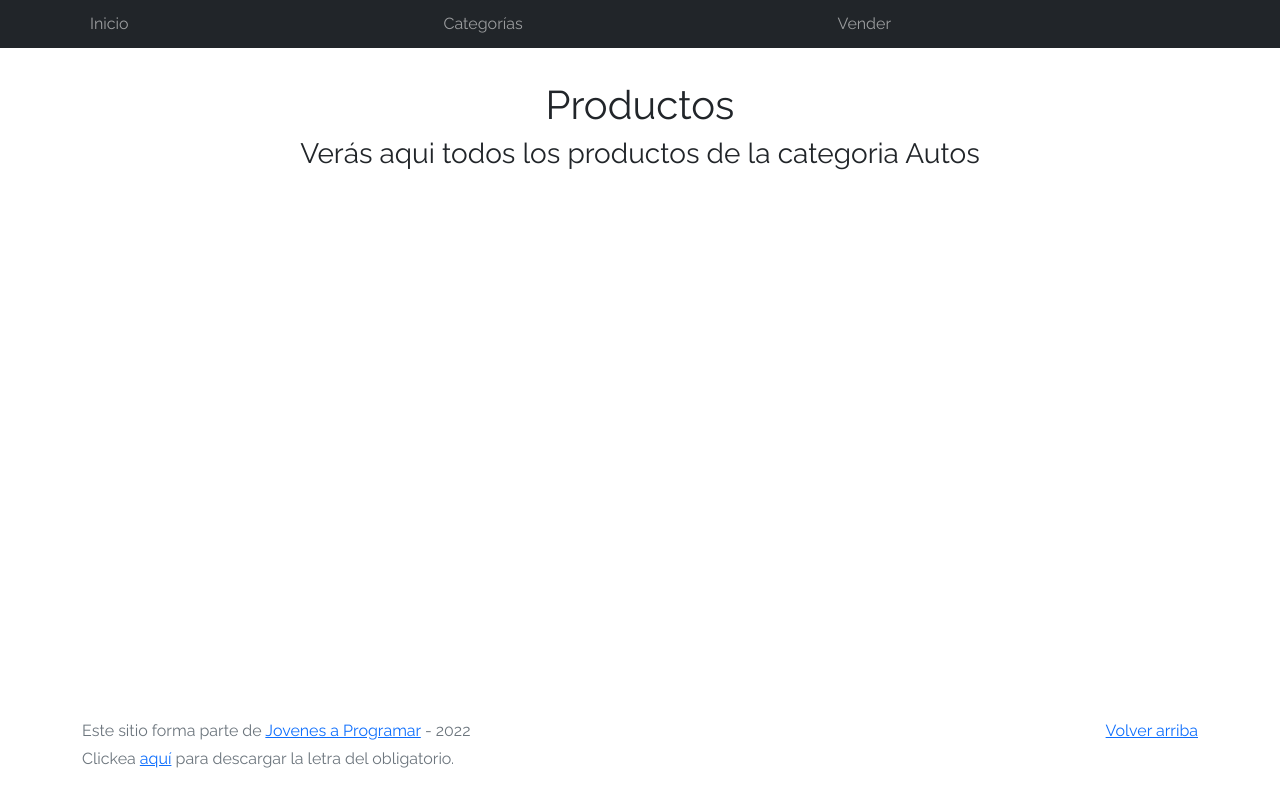
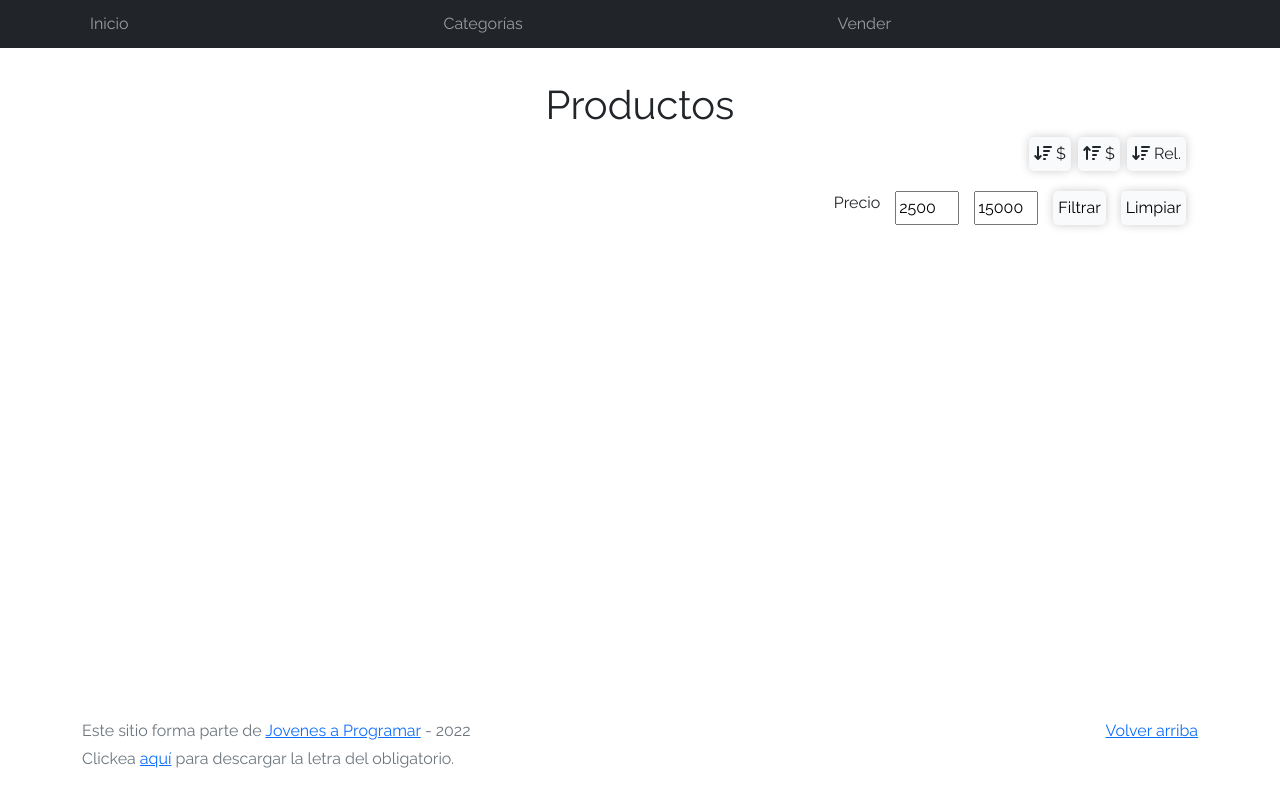
Before and after one commit to melissagaleano/melissagaleano.github.io, a plain HTML site: page products.html in a window 1280 px wide. Drawn offline with Linux system fonts and the light colour scheme; no server answers.

Commit message:
Semana 2

```diff
--- a/css/products.css
+++ b/css/products.css
@@ -5,3 +5,67 @@ h1, h3{
 h1, .container-products{
     margin-top: 3%;
 }
+
+.filter-icons{
+    display: flex;
+    width: fit-content;
+    margin-left: auto;
+    gap: 7px;
+
+}
+.filter-icons div{
+    background-color: #f9fafb;
+    padding: 5px;
+    border-radius: 5px;
+    box-shadow: 0px 0px 10px 0px rgba(0,0,0,.2);
+    cursor: pointer;
+    transition: all .2s ;
+}
+
+.filter-icons div:hover{
+    background-color: #dedede;
+    transform: scale(1.08);
+}
+
+.filter-input{
+    display: flex;
+    width: fit-content;
+     margin-top: 20px;
+    margin-left: auto;
+    gap: 15px;
+    position: relative;
+    right: 0;
+}
+
+input{
+    width: 5vw;
+}
+
+#buttonFilter{
+    background-color: #f9fafb;
+    padding: 5px;
+    border: none;
+    border-radius: 5px;
+    box-shadow: 0px 0px 10px 0px rgba(0,0,0,.2);
+    cursor: pointer;
+    transition: all .2s ;
+}
+
+#buttonFilter:hover{
+    background-color: #dedede;
+    transform: scale(1.08);
+}
+
+#buttonClear{
+    background-color: #f9fafb;
+    padding: 5px;
+    border: none;
+    border-radius: 5px;
+    box-shadow: 0px 0px 10px 0px rgba(0,0,0,.2);
+    cursor: pointer;
+    transition: all .2s ;
+}
+#buttonClear:hover{
+    background-color: #fbdada;
+    transform: scale(1.08);
+}
--- a/js/home.js
+++ b/js/home.js
@@ -12,3 +12,9 @@ document.addEventListener("DOMContentLoaded", function(){
         window.location = "products.html"
     });
 });
+
+let storage = localStorage.getItem('email');
+
+const emailStorage = document.getElementById('email');
+
+emailStorage.innerHTML = storage;
--- a/js/products.js
+++ b/js/products.js
@@ -1,43 +1,99 @@
-let list = [];
-const containerProducts = document.querySelector('.container-products')
-let htmlContentToAppend = "";
+let lista = [];
+const ls = localStorage.getItem('catID')
+const cat = ls == 101 ? { id: 101, name: 'Autos' } : ls == 102 ? { id: 102, name: 'Juguetes' } : { id: 103, name: 'Muebles' };
+const containerProducts = document.getElementById('container-products');
 
-const fetchApi = async () =>{
-    const product = "https://japceibal.github.io/emercado-api/cats_products/101.json";
-    await fetch(product)
+const fetchAPI = async () => {
+    const url = `https://japceibal.github.io/emercado-api/cats_products/${cat.id}.json`
+    await fetch(url)
         .then(response => response.json())
-        .then(data => list = data.products);
-    showCategoriesList();
+        .then(data => {lista = data.products; showCategoriesList(lista)});
 }
-fetchApi();
+fetchAPI();
 
-
-const showCategoriesList = () =>{
-    console.log(list);
-
-    list.map(product => (
-        htmlContentToAppend += `
+function showCategoriesList(array) {
+    let html = '';
+    array.map(item => {
+        html +=
+            `
                 <div class="list-group-item list-group-item-action">
                     <div class="row">
                         <div class="col-3">
-                    <img src="` + product.image+ `" alt="product image" class="img-thumbnail">
+                            <img src="` + item.image + `" alt="product image" class="img-thumbnail">
                         </div>
                         <div class="col">
                             <div class="d-flex w-100 justify-content-between">
                                 <div class="mb-1">
-                            <h4>`+ product.name + ' - USD ' + product.cost + `</h4>
-                            <p> `+ product.description +`</p>
+                                    <h4>`+ item.name + ' - USD ' + item.cost + `</h4>
+                                    <p> `+ item.description + `</p>
                                 </div>
-                        <small class="text-muted">` + product.soldCount + ` vendidos</small>
+                                <small class="text-muted">` + item.soldCount + ` vendidos</small>
                             </div>
 
                         </div>
                     </div>
                 </div>
             `
+    })
+    console.log(html)
+    containerProducts.innerHTML = html;
+}
 
-    ))
-    console.log(htmlContentToAppend);
+function sortDec() {
+    const array = lista;
 
-    containerProducts.innerHTML = htmlContentToAppend;
+    array.sort(function(a, b) {
+        if (a.cost < b.cost) {
+            return -1;
         }
+        if (a.cost > b.cost) {
+            return 1;
+        }
+        // a must be equal to b
+        return 0;
+    })
+
+    showCategoriesList(array)
+}
+
+function sortAsc() {
+    const array = lista;
+
+    array.sort(function (a, b) {
+        if (a.cost > b.cost) {
+            return -1;
+        }
+        if (a.cost < b.cost) {
+            return 1;
+        }
+        // a must be equal to b
+        return 0;
+    })
+
+    showCategoriesList(array)
+}
+
+function sortRel() {
+    const array = lista;
+
+    array.sort(function (a, b) {
+        if (a.soldCount > b.soldCount) {
+            return -1;
+        }
+        if (a.soldCount < b.soldCount) {
+            return 1;
+        }
+        // a must be equal to b
+        return 0;
+    })
+
+    showCategoriesList(array)
+}
+
+function sortPrice() {
+    const filterMin = document.getElementById('filterMin').value;
+    const filterMax = document.getElementById('filterMax').value;
+
+    const array = lista.filter( item => item.cost >= filterMin && item.cost <= filterMax );
+    showCategoriesList(array)
+}
--- a/products.html
+++ b/products.html
@@ -11,6 +11,7 @@
   <link href="css/bootstrap.min.css" rel="stylesheet">
   <link href="css/styles.css" rel="stylesheet">
   <link href="css/products.css" rel="stylesheet">
+  <link href="https://site-assets.fontawesome.com/releases/v6.1.2/css/all.css" rel="stylesheet"></link>
 </head>
 
 <body>
@@ -23,7 +24,7 @@
       <div class="collapse navbar-collapse" id="navbarNav">
         <ul class="navbar-nav w-100 justify-content-between">
           <li class="nav-item">
-            <a class="nav-link" href="index.html">Inicio</a>
+            <a class="nav-link" href="home.html">Inicio</a>
           </li>
           <li class="nav-item">
             <a class="nav-link" href="categories.html">Categorías</a>
@@ -40,8 +41,34 @@
   <main class="pb-5 container">
     <div class="container">
       <h1>Productos</h1>
-      <h3>Verás aqui todos los productos de la categoria Autos</h3>
-      <div class="container-products">
+      <h3 id="subtitle"></h3>
+
+        <div class="container-filter">
+          <div class="filter-icons">
+              <div id="menor" onclick="sortDec()">
+                <i class="fas fa-arrow-down-wide-short"></i>
+                <span>$</span>
+              </div>
+              <div onclick="sortAsc()">
+                <i id="mayor" class="fas fa-arrow-up-wide-short"></i>
+                <span>$</span>
+              </div>
+              <div onclick="sortRel()">
+                <i id="rel" class="fas fa-arrow-down-wide-short"></i>
+                <span>Rel.</span>
+              </div>
+          </div>
+          <div class="filter-input">
+              <div>Precio</div>
+              <input type="text" value="2500" id="filterMin">
+              <input type="text" value="15000" id="filterMax">
+              <button id="buttonFilter" onclick="sortPrice()">Filtrar</button>
+              <button id="buttonClear" onclick="showCategoriesList(lista)">Limpiar</button>
+          </div>
+
+      </div>
+
+      <div class="container-products" id="container-products">
 
       </div>
 
```
Also changed, not shown: home.html (+3 -2 lines), js/index.js (+14 -10 lines). Lines whose indentation alone changed are shown as unchanged.
